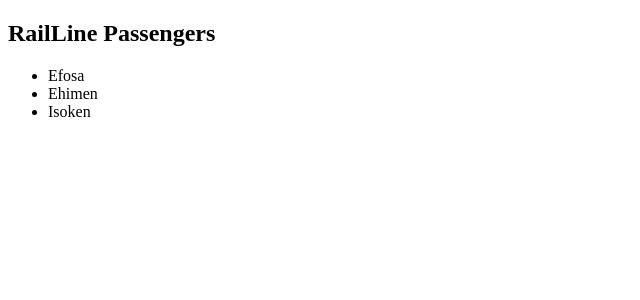
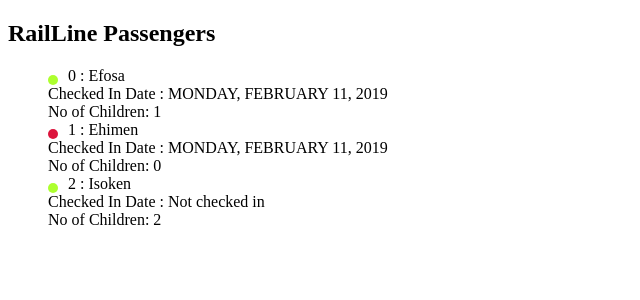
Before and after one commit to cyril-ui-developer/Angular101, an Angular app: page / in a window 1280 px wide. Shown: the top 300 px of the page, without its empty margins (0-640 px from the left). Built offline with nearby package versions, Linux system fonts and the light colour scheme.

Commit message:
Added Pipe functionalility

```diff
--- a/src/app/app.component.scss
+++ b/src/app/app.component.scss
@@ -1,3 +1,16 @@
-h1{
-    color: aqua;
+ul{
+    list-style-type: none;
 }
+.status{
+    height: 10px;
+    width:10px;
+    margin:8px 10px 0 0;
+    background-color: crimson;
+    border-radius: 50%;
+    display: block;
+    float: left;
+    &.checked-in{
+        background-color: greenyellow;
+    }
+
+}
--- a/src/app/app.component.ts
+++ b/src/app/app.component.ts
@@ -11,9 +11,14 @@ import { Passenger } from './passenger';
    <h2>RailLine Passengers</h2>
    </header>
    <ul>
-    <li *ngFor="let passenger of passengers">
-    {{passenger.name}}
-    </li>
+    <li *ngFor="let passenger of passengers; let i = index;">
+    <span class="status"
+    [ngClass]='{"checked-in": passenger.checkedIn }'></span>
+     {{ i }} :
+     {{ passenger.name }}
+     <div class="date">Checked In Date : {{ passenger.checkedInDate ? (passenger.checkedInDate | date:"fullDate" | uppercase ) : "Not checked in" }}</div>
+     <div class="children">No of Children: {{ passenger.children?.length > 0 ?  passenger.children?.length : 0 }} </div>
+     </li>
    </ul>
    </section>
    </main>
@@ -26,17 +31,22 @@ export class AppComponent {
     {
       "id": 167890,
       "name": "Efosa",
-      "checkIn": true
+      "checkedIn": true,
+      "checkedInDate": 1549912460745,
+      "children": [{ name: "Obi", age: 3 }]
     },
     {
       "id": 222667,
       "name": "Ehimen",
-      "checkIn": false
+      "checkedIn": false,
+      "checkedInDate": 1549912444287,
+      children: null
     },
     {
       "id": 212343,
       "name": "Isoken",
-      "checkIn": true
+      "checkedIn": true,
+      "children": [{ name: "Osas", age: 12 }, { name: "Amen", age: 8 }]
     }
   ]
 }
```
